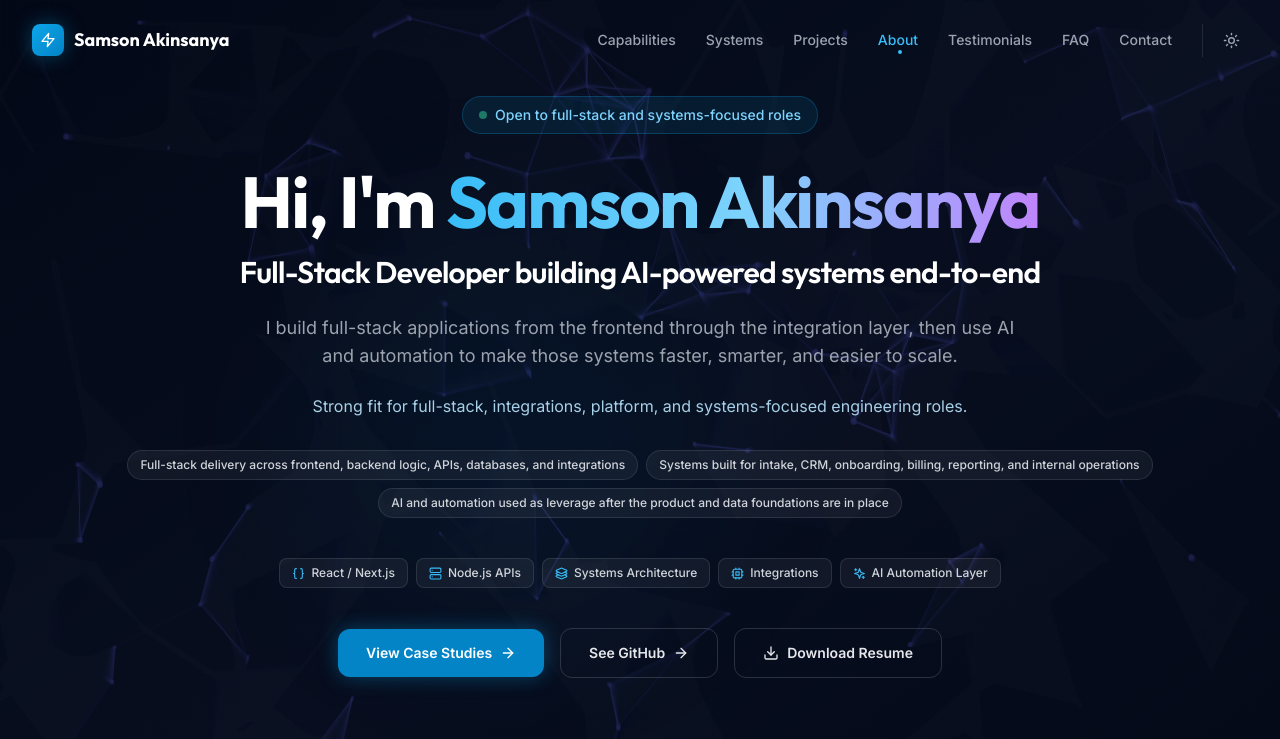
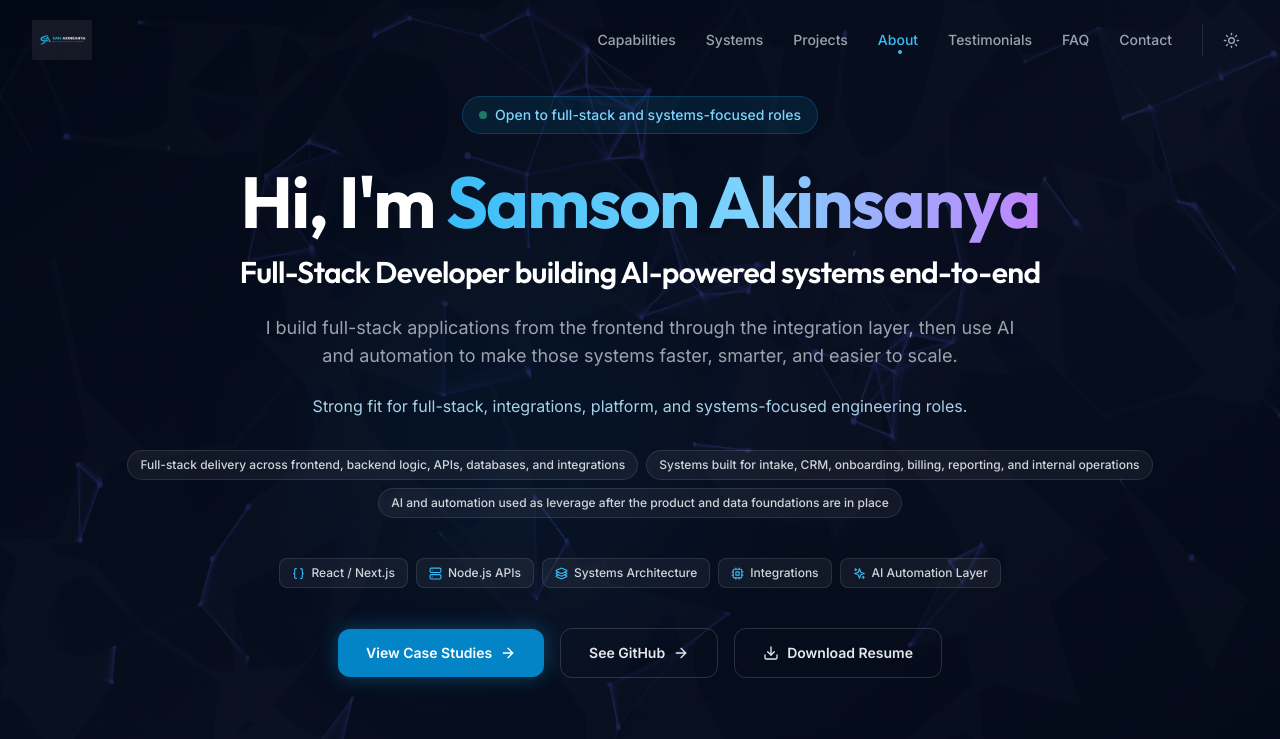
Before and after one commit to Iamsomatil/Automations-portfolio, a React (Vite) app: page / in a window 1280 px wide. Shown: the top 739 px of the page. Built offline with nearby package versions, Linux system fonts and the light colour scheme.

Commit message:
logo change

```diff
--- a/index.html
+++ b/index.html
@@ -2,7 +2,9 @@
 <html lang="en" class="dark">
   <head>
     <meta charset="UTF-8" />
-    <link rel="icon" type="image/svg+xml" href="/vite.svg" />
+    <link rel="icon" type="image/jpeg" href="/SA-logo.jpeg" />
+    <link rel="shortcut icon" href="/SA-logo.jpeg" />
+    <link rel="apple-touch-icon" href="/SA-logo.jpeg" />
     <meta name="viewport" content="width=device-width, initial-scale=1.0" />
     <meta
       name="description"
@@ -25,7 +27,7 @@
       property="og:description"
       content="I build beautiful websites and digital products with modern technologies."
     />
-    <meta property="og:image" content="/og-image.jpg" />
+    <meta property="og:image" content="/SA-logo.jpeg" />
 
     <!-- Twitter -->
     <meta property="twitter:card" content="summary_large_image" />
@@ -38,7 +40,7 @@
       property="twitter:description"
       content="I build beautiful websites and digital products with modern technologies."
     />
-    <meta property="twitter:image" content="/og-image.jpg" />
+    <meta property="twitter:image" content="/SA-logo.jpeg" />
 
     <title>Samson Akinsanya - AI Automations Specialist</title>
   </head>
--- a/src/components/Header.tsx
+++ b/src/components/Header.tsx
@@ -1,6 +1,6 @@
 import { useState, useEffect } from 'react';
 import { motion, AnimatePresence } from 'framer-motion';
-import { Menu, X, Sun, Moon, Zap } from 'lucide-react';
+import { Menu, X, Sun, Moon } from 'lucide-react';
 import { navItems, profile } from '../data/portfolio';
 
 const Header = () => {
@@ -68,16 +68,16 @@ const Header = () => {
           {/* Logo / Name */}
           <motion.button
             onClick={() => scrollToSection('hero')}
-            className="flex items-center gap-2.5 group"
+            className="flex items-center group"
             whileHover={{ scale: 1.02 }}
             whileTap={{ scale: 0.97 }}
+            aria-label={`${profile.name} home`}
           >
-            <div className="w-8 h-8 rounded-lg bg-gradient-to-br from-primary-500 to-primary-600 flex items-center justify-center shadow-glow-blue">
-              <Zap className="w-4 h-4 text-white" />
-            </div>
-            <span className="text-lg font-heading font-bold text-white hidden sm:inline">
-              {profile.name}
-            </span>
+            <img
+              src="/SA-logo.jpeg"
+              alt={profile.name}
+              className="h-8 sm:h-9 md:h-10 w-auto object-contain"
+            />
           </motion.button>
 
           {/* Desktop Nav */}
```
Also changed, not shown: public/SA-logo.jpeg (added).
